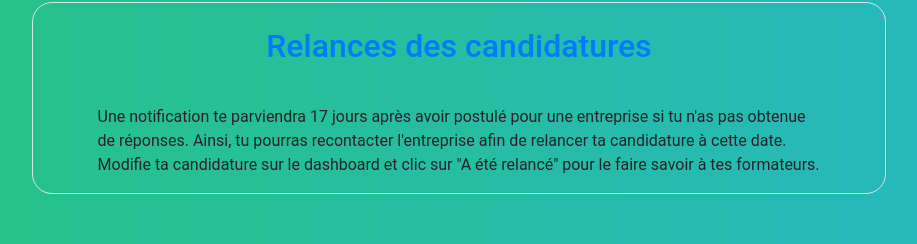
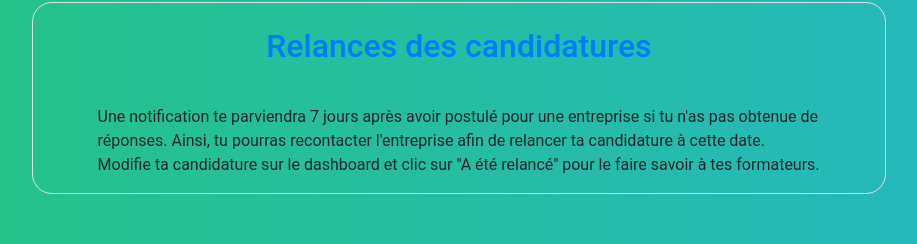
Before and after one commit to yayahamour/candidature_app, a Flask app: page /relance in a window 1280 px wide. Shown: the part 120-364 px from the top of the page, without its empty margins (181-1098 px from the left). Run offline with Flask 2, Linux system fonts and the light colour scheme; the visitor is signed in with stand-in values (Sample User, id 1); data comes from the database, SQL or seed files in the repository; data that the repository does not hold is empty; some libraries are stand-ins or nearby versions.

Commit message:
merge ayoub

```diff
--- a/App/templates/base.html
+++ b/App/templates/base.html
@@ -37,6 +37,7 @@
         <li class="nav-item ml-3">
           <a class="nav-link" href="{{ url_for('board_page') }}">Board</a>
         </li>
+        {% if current_user.is_admin == False %}
           <li class="nav-item ml-3">
             <div class="display flex row">
               <a class="nav-link" href="{{ url_for('notification') }}">Relance  </a>
@@ -44,8 +45,8 @@
                 {{alertes}}
               </div>
             </div>
-
           </li>
+        {% endif %}
         {% else %}
         <li class="nav-item ml-3">
           <a class="nav-link" href="{{ url_for('login_page') }}">Board</a>
--- a/App/templates/relance.html
+++ b/App/templates/relance.html
@@ -12,7 +12,7 @@ Relance des candidatures
   <h2 class="text-primary my-4">Relances des candidatures</h2>
 
   <p class="row col-11 mx-auto center my-3">
-    Une notification te parviendra 17 jours après avoir postulé pour une entreprise si tu n'as pas obtenue de réponses.
+    Une notification te parviendra 7 jours après avoir postulé pour une entreprise si tu n'as pas obtenue de réponses.
     Ainsi, tu pourras recontacter l'entreprise afin de relancer ta candidature à cette date.
     Modifie ta candidature sur le dashboard et clic sur "A été relancé" pour le faire savoir à tes formateurs.</p>
 </section>
```
Also changed, not shown: App/forms.py (+5 -4 lines). Lines whose indentation alone changed are shown as unchanged.
